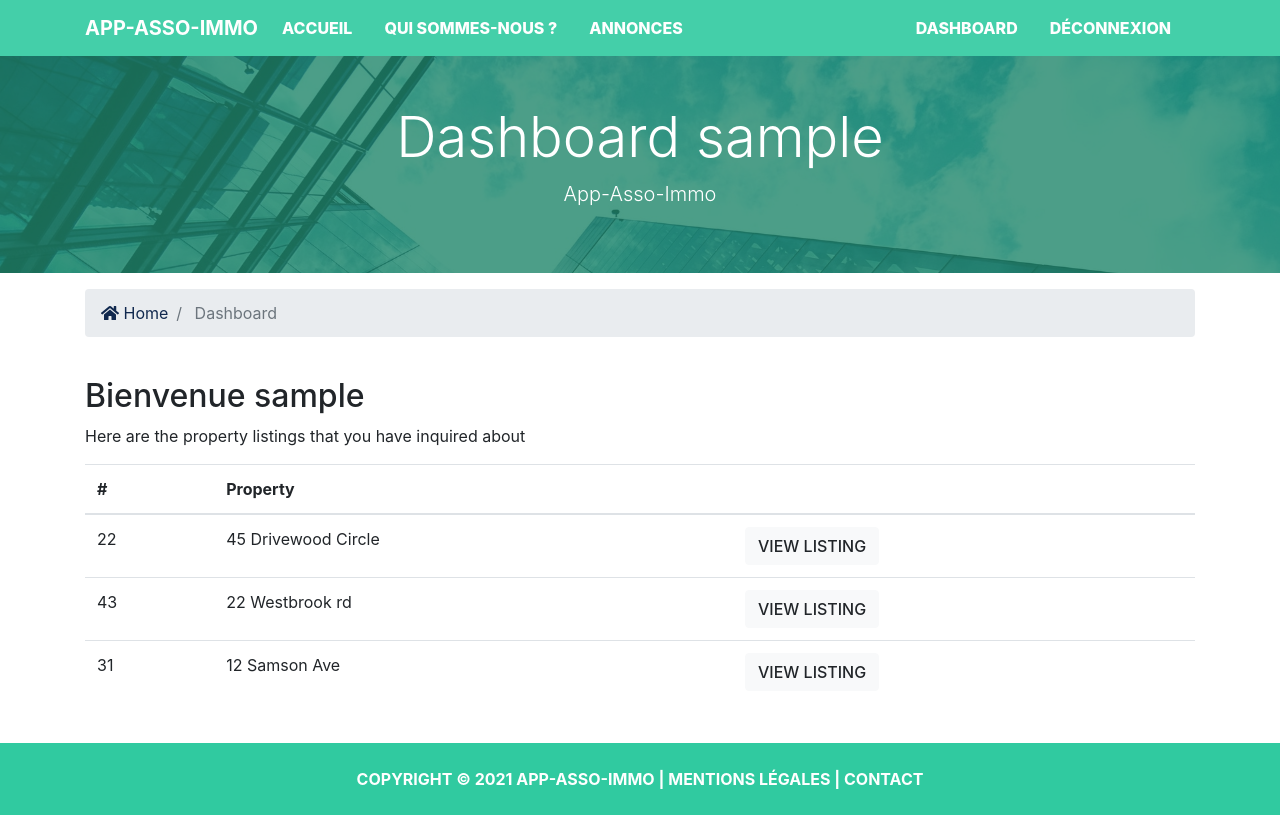
After one commit to souleymanediallo/app-asso-immo, a Django app: page /account/dashboard/ in a window 1280 px wide. The commit adds this page. Run offline with Django 3.2, Linux system fonts and the light colour scheme; the visitor is signed in with stand-in values (Sample User, id 1); some libraries are stand-ins or nearby versions.

Commit message:
add dashboard and custom template

```diff
--- a/accounts/urls.py
+++ b/accounts/urls.py
@@ -7,4 +7,5 @@ urlpatterns = [
     path('register/', views.register, name="register"),
     path('login/', auth_views.LoginView.as_view(template_name="accounts/login.html"), name="login"),
     path('logout/', auth_views.LogoutView.as_view(), name="logout"),
+    path('dashboard/', views.dashboard, name="dashboard"),
 ]
--- a/accounts/views.py
+++ b/accounts/views.py
@@ -1,5 +1,6 @@
 from django.shortcuts import render, redirect
 from django.contrib import messages
+from django.contrib.auth.decorators import login_required
 
 from .forms import UserRegisterForm
 
@@ -17,3 +18,8 @@ def register(request):
         form = UserRegisterForm()
     context = {'form': form}
     return render(request, "accounts/register.html", context)
+
+
+@login_required
+def dashboard(request):
+    return render(request, "accounts/dashboard.html")
--- a/pages/static/css/style.css
+++ b/pages/static/css/style.css
@@ -20,11 +20,15 @@ img {
   position: relative;
   min-height: 650px;
   color: #fff;
-  padding-top: 2rem; }
+  padding-top: 2rem;
+}
+
   #showcase .home-search {
     min-height: 400px;
     position: relative;
-    border-radius: 5px; }
+    border-radius: 5px;
+  }
+
   #showcase .overlay {
     content: '';
     position: absolute;
@@ -32,14 +36,17 @@ img {
     left: 0;
     min-height: 400px;
     width: 100%;
-    background: rgba(51, 51, 51, 0.8); }
+    background: #000000!important;
+  }
 
 #services {
   background: url(../images/building.jpg) no-repeat top center fixed;
   background-size: cover;
   min-height: 300px;
   position: relative;
-  overflow: hidden; }
+  overflow: hidden;
+}
+
   #services::before {
     content: '';
     position: absolute;
@@ -47,14 +54,17 @@ img {
     left: 0;
     min-height: 100%;
     width: 100%;
-    background: rgba(32, 134, 107, 0.8); }
+    background: rgba(32, 134, 107, 0.8);
+  }
 
 #showcase-inner {
   background: url(../images/building.jpg) no-repeat top center fixed;
   background-size: cover;
   position: relative;
   overflow: hidden;
-  min-height: 200px; }
+  min-height: 200px;
+}
+
   #showcase-inner::before {
     content: '';
     position: absolute;
@@ -62,38 +72,91 @@ img {
     left: 0;
     min-height: 100%;
     width: 100%;
-    background: rgba(32, 134, 107, 0.8); }
+    background: rgba(32, 134, 107, 0.8);
+  }
   #showcase-inner.showcase-search {
-    min-height: 270px; }
+    min-height: 270px;
+  }
 
 #work {
   padding: 6rem 0; }
 
 .listing-preview a {
-  position: relative; }
+  position: relative;
+}
+
+.navbar-dark .navbar-brand {
+  color: #fff;
+  font-weight: 700;
+}
+
+.navbar-dark .navbar-nav .nav-link {
+  color: #ffffff;
+  font-weight: 800;
+}
+
+h4, .h4 {
+  font-size: 1.5rem;
+  text-transform: uppercase;
+  font-weight: 700;
+}
+
+.btn:not(:disabled):not(.disabled) {
+  cursor: pointer;
+  text-transform: uppercase;
+  font-weight: 500;
+}
+
+footer#main-footer a {
+  color: #fff;
+}
+
+footer#main-footer {
+  color: #fff !important;
+  font-weight: 700;
+  text-transform: uppercase;
+}
 
 @media (max-width: 991px) {
   #showcase {
-    padding-top: 4rem; }
+    padding-top: 4rem;
+  }
     #showcase h1 {
-      font-size: 40px; }
+      font-size: 40px;
+    }
   .hide-md-down {
-    display: none; } }
+    display: none;
+  }
+}
 
 @media (max-width: 768px) {
   #showcase {
-    padding-top: 3rem; }
+    padding-top: 3rem;
+  }
+
     #showcase h1 {
-      font-size: 40px; }
+      font-size: 40px;
+    }
+
     #showcase p {
-      display: none; }
+      display: none;
+    }
+
   #top-bar {
     text-align: center; }
+
     #top-bar .social {
-      text-align: center !important; } }
+      text-align: center !important;
+    }
+}
 
 @media (max-width: 576px) {
+
   #showcase h1 {
-    font-size: 30px; }
+    font-size: 30px;
+  }
+
   #showcase-inner h1 {
-    font-size: 40px; } }
+    font-size: 40px;
+  }
+}
--- /dev/null
+++ b/templates/accounts/dashboard.html
@@ -0,0 +1,72 @@
+{% extends "base.html" %}
+
+{% block content %}
+    <section id="showcase-inner" class="py-5 text-white">
+        <div class="container">
+            <div class="row text-center">
+                <div class="col-md-12">
+                    <h1 class="display-4">Dashboard {{ user.username }}</h1>
+                    <p class="lead">App-Asso-Immo</p>
+                </div>
+            </div>
+        </div>
+    </section>
+
+    <!-- Breadcrumb -->
+    <section id="bc" class="mt-3">
+        <div class="container">
+            <nav aria-label="breadcrumb">
+                <ol class="breadcrumb">
+                    <li class="breadcrumb-item">
+                        <a href="index.html">
+                            <i class="fas fa-home"></i> Home</a>
+                    </li>
+                    <li class="breadcrumb-item active"> Dashboard</li>
+                </ol>
+            </nav>
+        </div>
+    </section>
+
+    <section id="dashboard" class="py-4">
+        <div class="container">
+            <div class="row">
+                <div class="col-md-12">
+                    <h2>Bienvenue {{ user.username }}</h2>
+                    <p>Here are the property listings that you have inquired about</p>
+                    <table class="table">
+                        <thead>
+                        <tr>
+                            <th scope="col">#</th>
+                            <th scope="col">Property</th>
+                            <th></th>
+                        </tr>
+                        </thead>
+                        <tbody>
+                        <tr>
+                            <td>22</td>
+                            <td>45 Drivewood Circle</td>
+                            <td>
+                                <a class="btn btn-light" href="#">View Listing</a>
+                            </td>
+                        </tr>
+                        <tr>
+                            <td>43</td>
+                            <td>22 Westbrook rd</td>
+                            <td>
+                                <a class="btn btn-light" href="#">View Listing</a>
+                            </td>
+                        </tr>
+                        <tr>
+                            <td>31</td>
+                            <td>12 Samson Ave</td>
+                            <td>
+                                <a class="btn btn-light" href="#">View Listing</a>
+                            </td>
+                        </tr>
+                        </tbody>
+                    </table>
+                </div>
+            </div>
+        </div>
+    </section>
+{% endblock %}
--- a/templates/partials/footer.html
+++ b/templates/partials/footer.html
@@ -1,4 +1,4 @@
 <footer id="main-footer" class="py-4 bg-primary text-white text-center">
     Copyright &copy;
-    <span class="year"></span> BT Real Estate
+    <span class="year"></span> App-Asso-Immo | <a href="#">Mentions légales</a> | <a href="#">Contact</a>
 </footer>
--- a/templates/partials/header.html
+++ b/templates/partials/header.html
@@ -3,7 +3,7 @@
 <nav class="navbar navbar-expand-lg navbar-dark bg-primary sticky-top">
     <div class="container">
         <a class="navbar-brand" href="{% url 'home' %}">
-            <img src="{% static "images/logo.png" %}" class="logo" alt="">
+            App-Asso-Immo
         </a>
         <button class="navbar-toggler" type="button" data-toggle="collapse" data-target="#navbarNavAltMarkup">
             <span class="navbar-toggler-icon"></span>
@@ -24,7 +24,7 @@
             <ul class="navbar-nav ml-auto">
                 {% if user.is_authenticated %}
                 <li class="nav-item mr-3">
-                    <a class="nav-link" href="#">Dashboard</a>
+                    <a class="nav-link" href="{% url 'dashboard' %}">Dashboard</a>
                 </li>
                 <li class="nav-item mr-3">
                     <a class="nav-link" href="{% url 'logout' %}">Déconnexion</a>
```
Also changed, not shown: templates/pages/index.html (+18 -19 lines).
